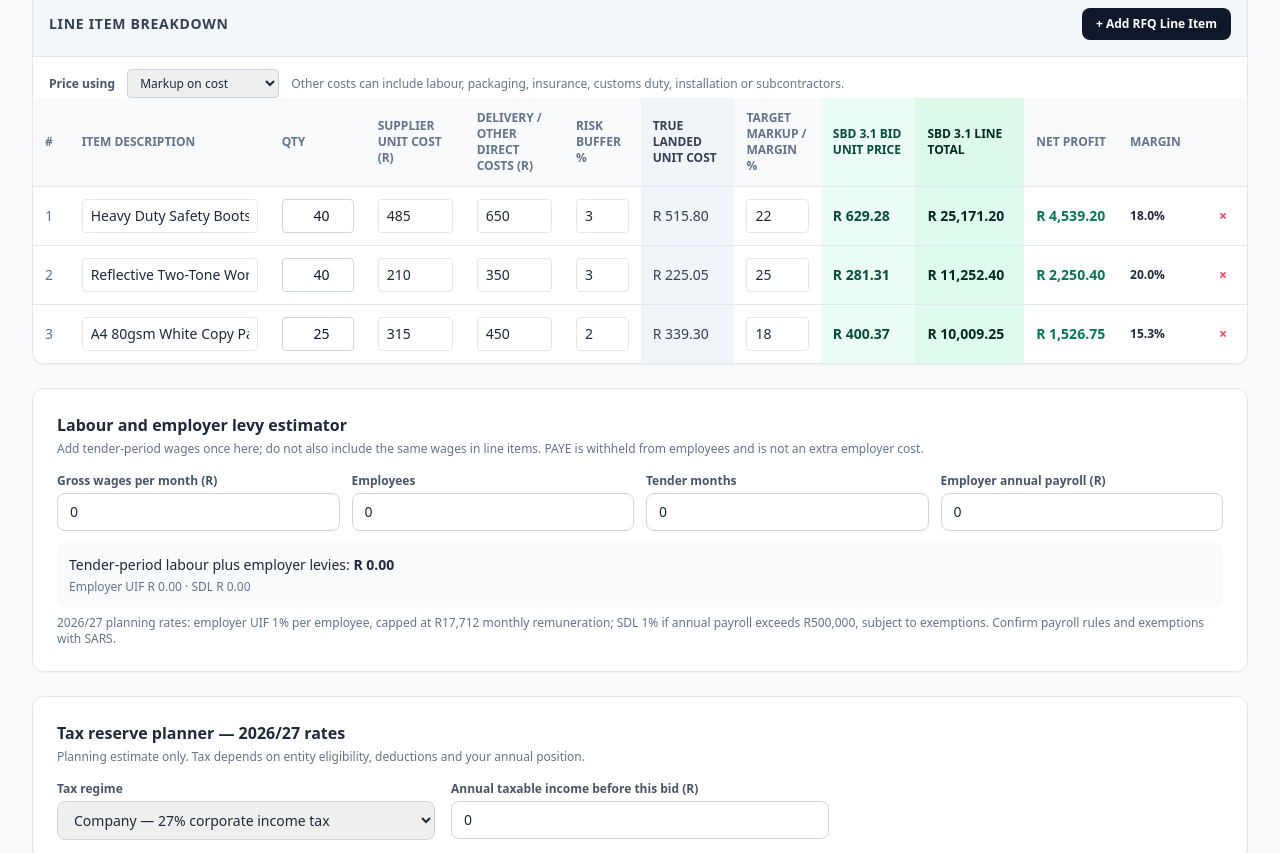
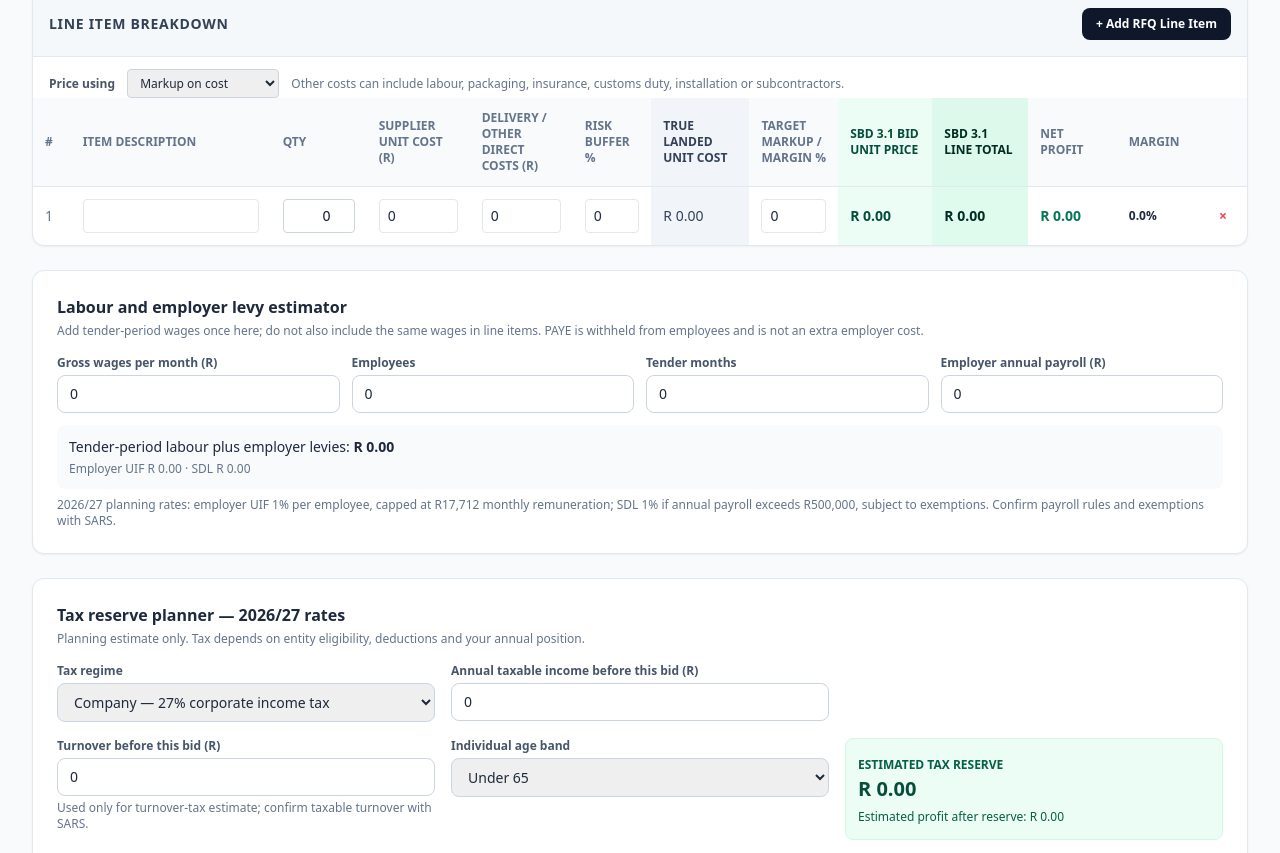
Before and after one commit to Morgashen/sa-government-rfq-margin-calculator, a plain HTML site: page index.html in a window 1280 px wide. Shown: the part 1620-2473 px from the top of the page. Drawn offline with nearby package versions, Linux system fonts and the light colour scheme.

Commit message:
Start tender planner with zero values
Co-authored-by: Copilot <223556219+Copilot@users.noreply.github.com>

```diff
--- a/index.html
+++ b/index.html
@@ -208,7 +208,7 @@
         <div><label for="taxableBefore" class="block text-xs font-semibold text-slate-600 mb-1">Annual taxable income before this bid (R)</label>
           <input id="taxableBefore" type="number" min="0" step="1000" value="0" oninput="recalculateAll()" class="w-full border border-slate-300 rounded-lg px-3 py-2 text-sm"></div>
         <div><label for="customTaxRate" class="block text-xs font-semibold text-slate-600 mb-1">Custom estimated rate (%)</label>
-          <input id="customTaxRate" type="number" min="0" max="100" step="0.1" value="27" oninput="recalculateAll()" class="w-full border border-slate-300 rounded-lg px-3 py-2 text-sm"></div>
+          <input id="customTaxRate" type="number" min="0" max="100" step="0.1" value="0" oninput="recalculateAll()" class="w-full border border-slate-300 rounded-lg px-3 py-2 text-sm"></div>
       </div>
       <div class="grid grid-cols-1 md:grid-cols-3 gap-4 mt-4">
         <div><label for="taxableTurnoverBefore" class="block text-xs font-semibold text-slate-600 mb-1">Turnover before this bid (R)</label>
@@ -247,7 +247,7 @@
         </div>
         <div>
           <label class="block text-xs font-semibold text-slate-600 mb-1">Estimated Lowest Competitor ($P_{\min}$)</label>
-          <input type="number" id="simLowestPrice" value="32000" oninput="runPointsSim()" class="w-full border border-slate-300 rounded-lg px-3 py-2 text-sm">
+          <input type="number" id="simLowestPrice" value="0" oninput="runPointsSim()" class="w-full border border-slate-300 rounded-lg px-3 py-2 text-sm">
         </div>
         <div>
           <label id="simGoalLabel" class="block text-xs font-semibold text-slate-600 mb-1" for="simGoalPoints">Evidenced specific-goal points (out of 20)</label>
@@ -266,9 +266,7 @@
 
   <script>
     let items = [
-      { desc: "Heavy Duty Safety Boots (Size 6-11, SABS Approved)", qty: 40, unitCost: 485.00, delivery: 650.00, buffer: 3, markup: 22 },
-      { desc: "Reflective Two-Tone Workwear Jackets (Navy/Lime)", qty: 40, unitCost: 210.00, delivery: 350.00, buffer: 3, markup: 25 },
-      { desc: "A4 80gsm White Copy Paper (Boxes of 5 Reams)", qty: 25, unitCost: 315.00, delivery: 450.00, buffer: 2, markup: 18 }
+      { desc: "", qty: 0, unitCost: 0, delivery: 0, buffer: 0, markup: 0 }
     ];
 
     function formatZAR(num) {
```
Also changed, not shown: 1 other file.
